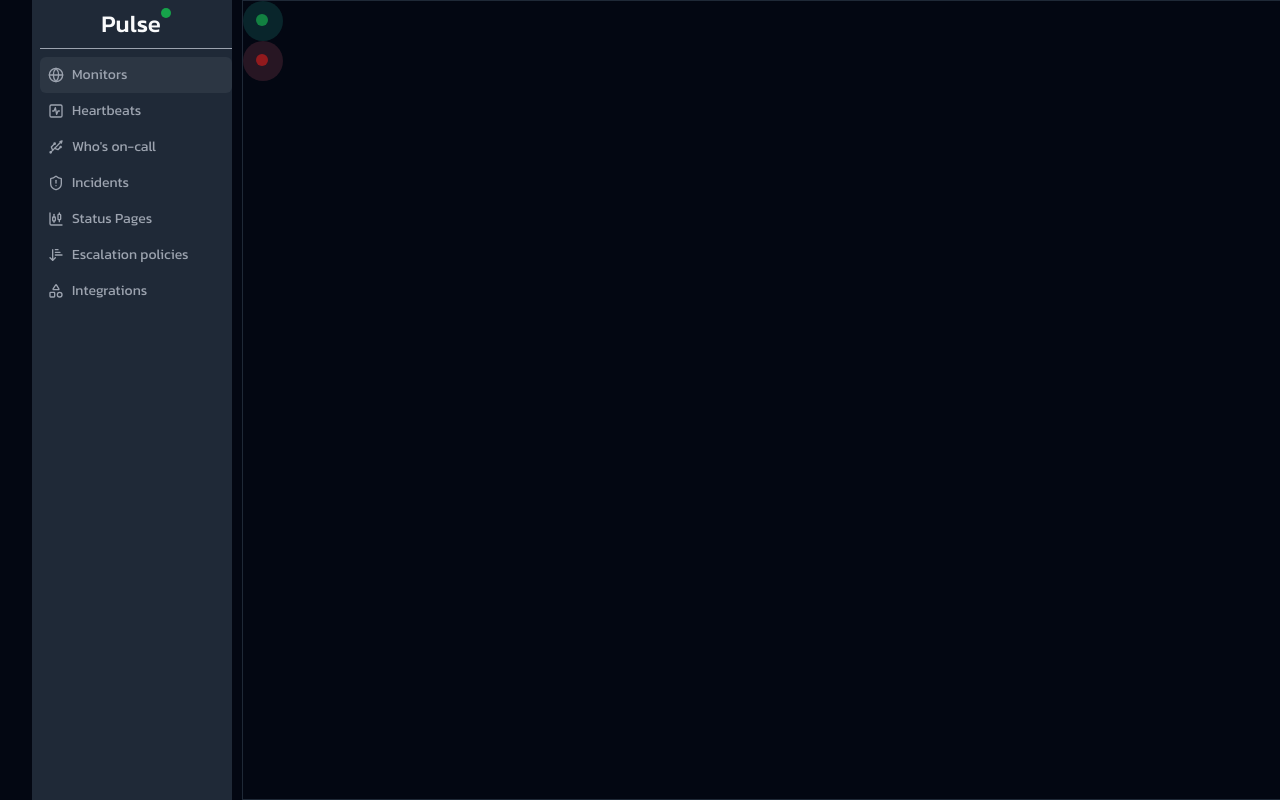
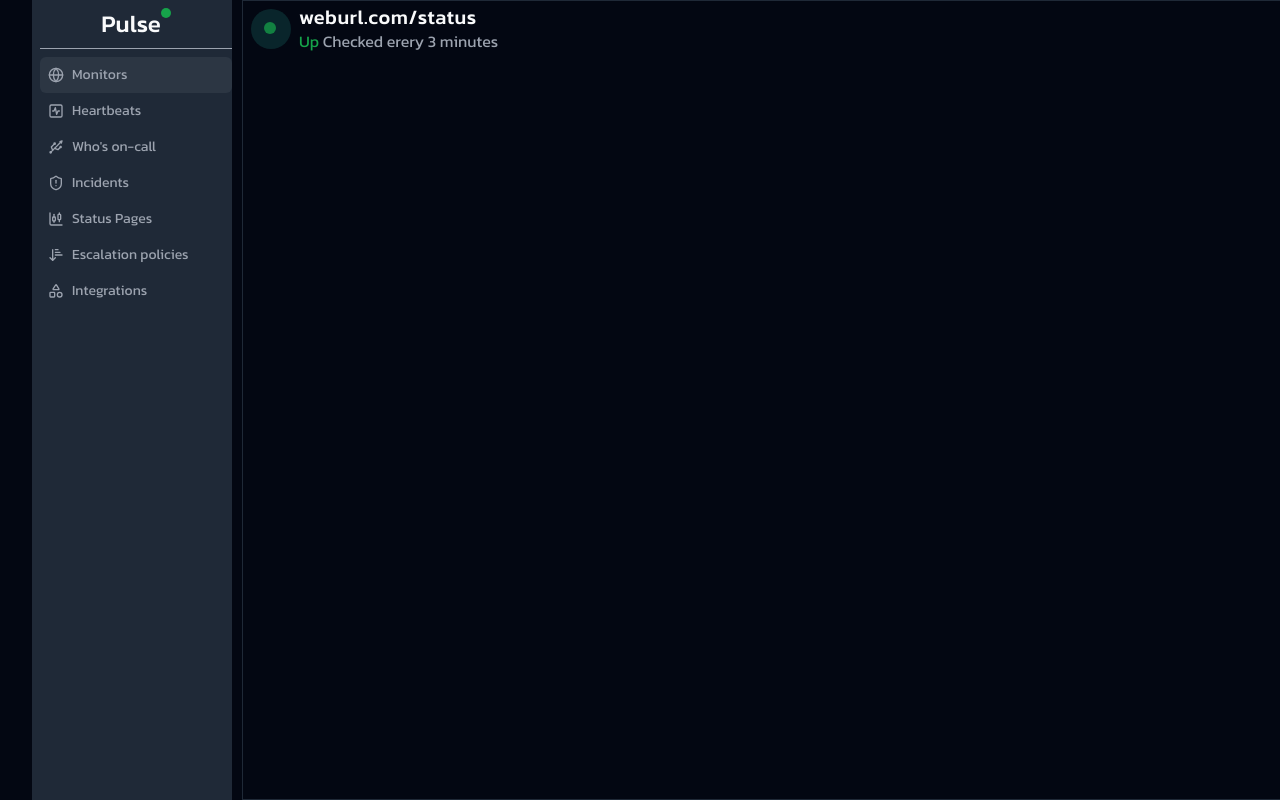
Before and after one commit to hash-engineers/pulse, a Next.js app in the folder frontend/: page /dashboard/monitors in a window 1280 px wide. Shown: the top 800 px of the page. Built offline with nearby package versions, Linux system fonts and the light colour scheme.

Commit message:
feat: add monitor status component
also rename the status to _satus and decrease the p tag leading 7 to 4

```diff
--- /dev/null
+++ b/frontend/app/dashboard/monitors/_status.tsx
@@ -0,0 +1,16 @@
+import { UptimeBlinking } from '@/components/uptime-blinking';
+
+export function Status() {
+  return (
+    <div className="flex items-center justify-start gap-x-2 p-2">
+      <UptimeBlinking />
+
+      <div>
+        <h4 className="tracking-wide leading-4">weburl.com/status</h4>
+        <p className="text-muted-foreground">
+          <span className="text-green-600">Up</span> Checked erery 3 minutes
+        </p>
+      </div>
+    </div>
+  );
+}
--- a/frontend/app/dashboard/monitors/page.tsx
+++ b/frontend/app/dashboard/monitors/page.tsx
@@ -1,4 +1,4 @@
-import { Status } from './status';
+import { Status } from './_status';
 
 export default function Monitors() {
   return (
--- a/frontend/app/dashboard/monitors/status.tsx
+++ /dev/null
@@ -1,11 +0,0 @@
-import { DowntimeBlinking } from '@/components/downtime-blinking';
-import { UptimeBlinking } from '@/components/uptime-blinking';
-
-export function Status() {
-  return (
-    <div>
-      <UptimeBlinking />
-      <DowntimeBlinking />
-    </div>
-  );
-}
--- a/frontend/app/globals.css
+++ b/frontend/app/globals.css
@@ -84,7 +84,7 @@ h6 {
 }
 
 p {
-  @apply leading-7 [&:not(:first-child)]:mt-2;
+  @apply leading-4 [&:not(:first-child)]:mt-2;
 }
 
 small {
```
